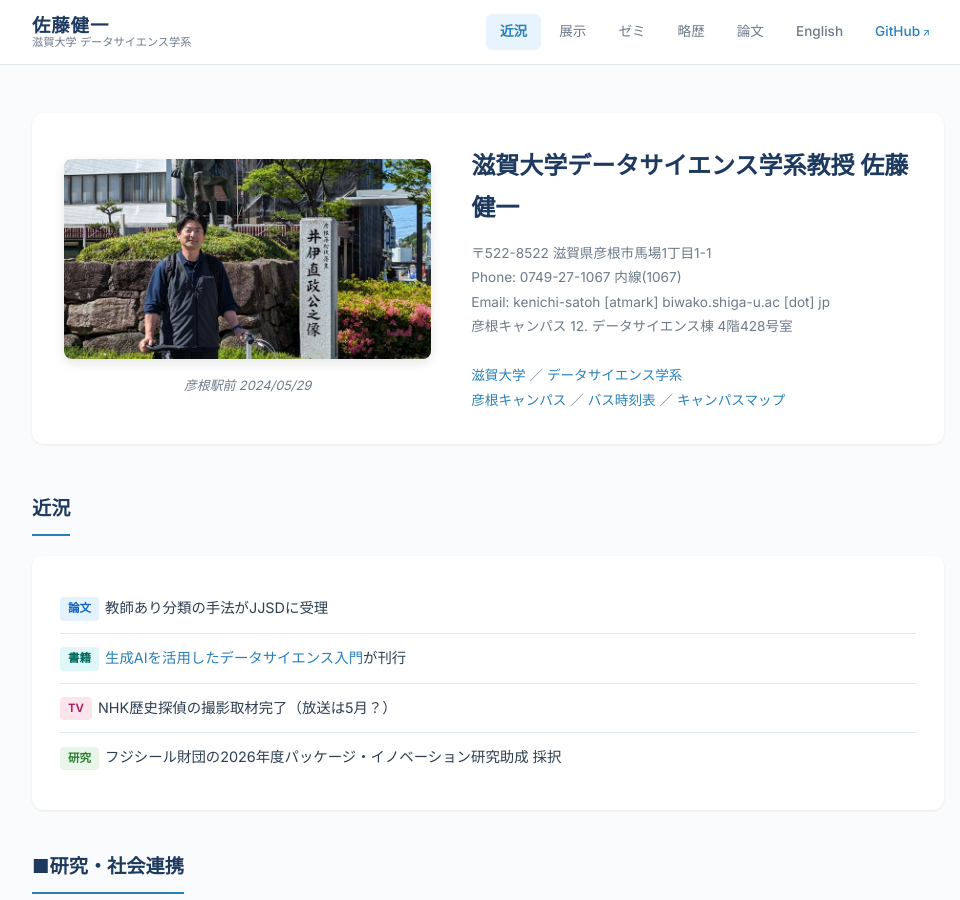
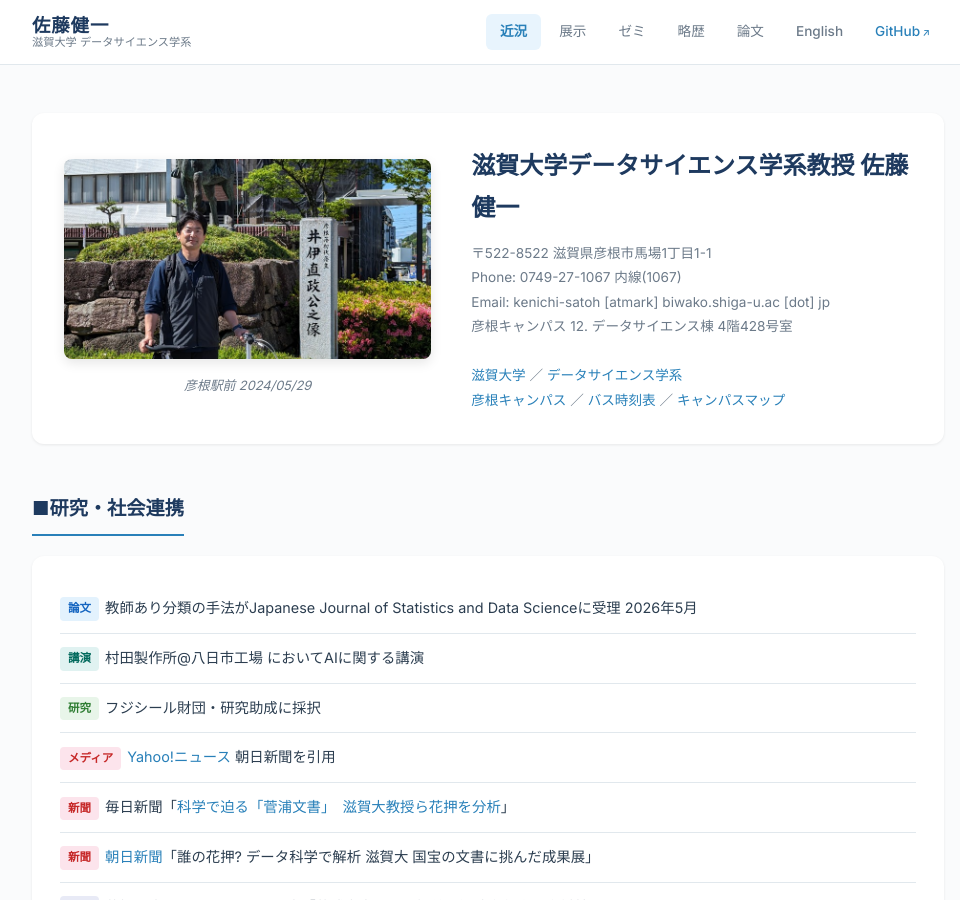
Before and after one commit to ksatohds/ksatohds.github.io, a Jekyll site: the page built from index.md, in a window 1280 px wide and 900 px high. Shown: the whole window, without its empty margins (152-1112 px from the left). Built offline with Jekyll 4.4.1, drawn with Linux system fonts in a browser that asks for light colours.

Commit message:
20260512 remove 近況 section from index page
Co-Authored-By: Claude Opus 4.6 (1M context) <noreply@anthropic.com>

```diff
--- a/index.md
+++ b/index.md
@@ -24,18 +24,6 @@ title: 近況
   </div>
 </div>
 
-
-<div class="section">
-  <h2 class="section-title">近況</h2>
-  <div class="card">
-    <ul class="news-list">
-      <li><span class="news-tag paper">論文</span>教師あり分類の手法がJJSDに受理</li>
-      <li><span class="news-tag book">書籍</span><a href="https://www.gakujutsu.co.jp/product/978-4-7806-1414-5/">生成AIを活用したデータサイエンス入門</a>が刊行</li>
-      <li><span class="news-tag tv">TV</span>NHK歴史探偵の撮影取材完了（放送は5月？）</li>
-      <li><span class="news-tag research">研究</span>フジシール財団の2026年度パッケージ・イノベーション研究助成 採択</li>
-    </ul>
-  </div>
-</div>
 
 <div class="section">
   <h2 class="section-title">■研究・社会連携</h2>
```
